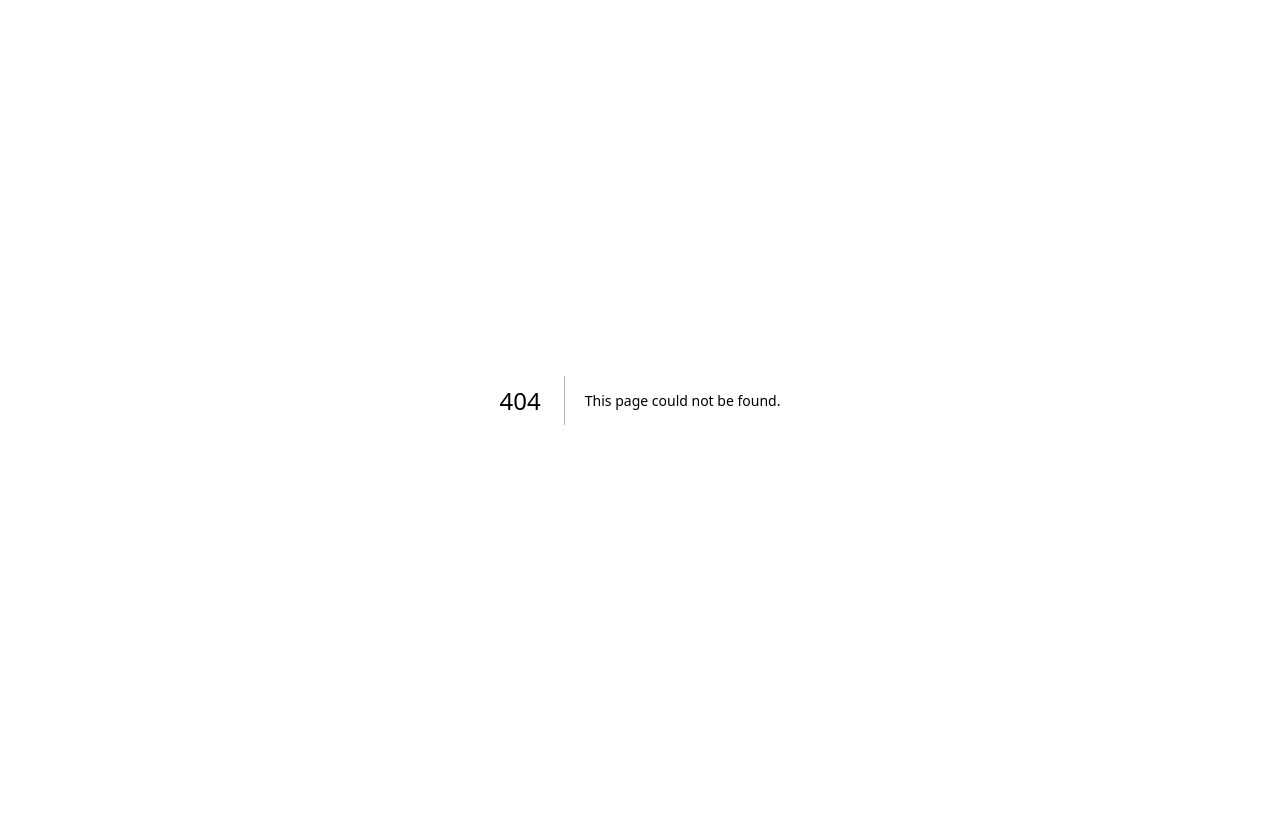
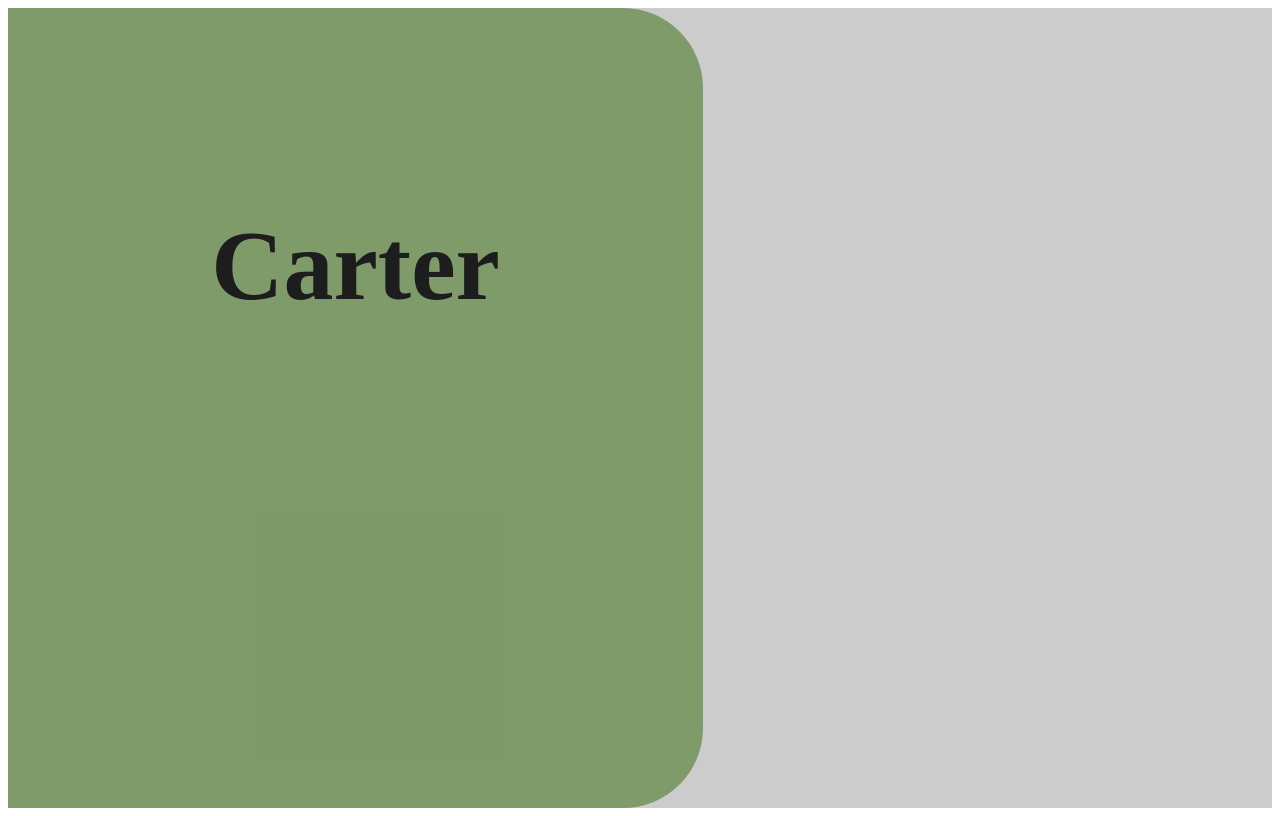
Before and after one commit to Tech180/carter, a Next.js app: page /home in a window 1280 px wide. Before the commit this address had no page. Built offline with nearby package versions, Linux system fonts and the light colour scheme.

Commit message:
start of project -> added font, started home page, reconfigured directories

```diff
--- a/package.json
+++ b/package.json
@@ -9,9 +9,12 @@
     "lint": "next lint"
   },
   "dependencies": {
+    "next": "14.2.3",
     "react": "^18",
+    "react-cookie": "^7.1.4",
     "react-dom": "^18",
-    "next": "14.2.3"
+    "react-router": "^6.24.0",
+    "react-router-dom": "^6.24.0"
   },
   "devDependencies": {
     "eslint": "^8",
--- /dev/null
+++ b/pages/_document.jsx
@@ -0,0 +1,16 @@
+// pages/_document.js
+
+import { Html, Head, Main, NextScript } from 'next/document';
+
+export default function Document() {
+  return (
+    <Html lang="en">
+      <Head>
+      </Head>
+      <body>
+        <Main />
+        <NextScript />
+      </body>
+    </Html>
+  );
+}
--- /dev/null
+++ b/pages/home.jsx
@@ -0,0 +1,16 @@
+'use client';
+
+import React from 'react';
+import Header from '@/app/frontend/UI/headers/home-header';
+
+function Home() {
+  return (
+    <>
+      <Header />
+      {//<Footer />
+      }
+    </>
+  );
+}
+
+export default Home;
--- /dev/null
+++ b/src/app/frontend/UI/darkmode/darkswitch.jsx
@@ -0,0 +1,22 @@
+import { useState, useEffect } from 'react';
+import { useCookies } from 'react-cookie';
+
+const DarkSwitch = () => {
+  const [cookies, setCookie] = useCookies(['darkMode']);
+  const [darkMode, setDarkMode] = useState(false);
+
+  useEffect(() => {
+    const savedDarkMode = cookies.darkMode === 'true';
+    setDarkMode(savedDarkMode);
+  }, [cookies.darkMode]);
+
+  const toggleDarkMode = () => {
+    const newMode = !darkMode;
+    setDarkMode(newMode);
+    setCookie('darkMode', newMode.toString(), { path: '/' });
+  };
+
+  return [darkMode, toggleDarkMode];
+};
+
+export default DarkSwitch;
--- /dev/null
+++ b/src/app/frontend/UI/headers/home-header.jsx
@@ -0,0 +1,89 @@
+import React from 'react';
+import DarkSwitch from '../darkmode/darkswitch';
+
+function Header() {
+  const [darkMode] = DarkSwitch();
+
+  const styles = `
+        .header-container,
+        .header-container-dark {
+            height: 100vh;
+            width: 100%;
+            display: flex;
+            flex-direction: column;
+            box-shadow: inset 0 0 0 1000px rgba(0, 0, 0, 0.2);
+            background-size: 100% auto;
+            user-select: none;
+        }
+
+        .header-container > h1,
+        .header-container-dark > h1 {
+            font-size: 100px;
+            margin-top: 250px;
+        }
+
+        .header-container > h1 {
+            color: #242424;
+        }
+
+        .header-container-dark > h1 {
+            color: #B39DDB;
+            font-size: 100px;
+            margin-top: 250px;
+        }
+
+        .header-container > h1 span {
+            position: relative;
+            display: inline-block;
+        }
+
+        .left-green-blob {
+            height: 101vh;
+            top: 0;
+            left: 0;
+            width: 55%;
+            background-color: #9DC183;
+            background-size: 100% auto;
+            background-position: center left;
+            justify-content: flex-start;
+            border-top-right-radius: 80px;
+            border-bottom-right-radius: 80px;
+            z-index: -1;
+        }
+
+        .left-green-blob > h1,
+        .left-green-blob-dark > h1 {
+            text-align: center;
+            font-size: 100px;
+            margin-top: 200px;
+        }
+
+        .left-green-blob > h1 {
+            color: #242424;
+        }
+
+        .left-green-blob-dark > h1 {
+            color: #B39DDB;
+            font-size: 100px;
+            margin-top: 250px;
+        }
+
+        .left-green-blob > h1 span {
+            position: relative;
+            display: inline-block;
+        }
+  `;
+
+  return (
+    <>
+    <style jsx>{styles}</style>
+        <div className={darkMode ? 'header-container-dark' : 'header-container'}>
+            <div className='left-green-blob'>
+                <h1>Carter</h1>
+            </div>
+        </div>
+    </>
+  );
+}
+
+export default Header;
--- a/src/app/globals.css
+++ b/src/app/globals.css
@@ -1,98 +1,11 @@
 :root {
-  --max-width: 1100px;
-  --border-radius: 12px;
-  --font-mono: ui-monospace, Menlo, Monaco, "Cascadia Mono", "Segoe UI Mono",
-    "Roboto Mono", "Oxygen Mono", "Ubuntu Monospace", "Source Code Pro",
-    "Fira Mono", "Droid Sans Mono", "Courier New", monospace;
 
-  --foreground-rgb: 0, 0, 0;
-  --background-start-rgb: 214, 219, 220;
-  --background-end-rgb: 255, 255, 255;
-
-  --primary-glow: conic-gradient(
-    from 180deg at 50% 50%,
-    #16abff33 0deg,
-    #0885ff33 55deg,
-    #54d6ff33 120deg,
-    #0071ff33 160deg,
-    transparent 360deg
-  );
-  --secondary-glow: radial-gradient(
-    rgba(255, 255, 255, 1),
-    rgba(255, 255, 255, 0)
-  );
-
-  --tile-start-rgb: 239, 245, 249;
-  --tile-end-rgb: 228, 232, 233;
-  --tile-border: conic-gradient(
-    #00000080,
-    #00000040,
-    #00000030,
-    #00000020,
-    #00000010,
-    #00000010,
-    #00000080
-  );
-
-  --callout-rgb: 238, 240, 241;
-  --callout-border-rgb: 172, 175, 176;
-  --card-rgb: 180, 185, 188;
-  --card-border-rgb: 131, 134, 135;
-}
-
-@media (prefers-color-scheme: dark) {
-  :root {
-    --foreground-rgb: 255, 255, 255;
-    --background-start-rgb: 0, 0, 0;
-    --background-end-rgb: 0, 0, 0;
-
-    --primary-glow: radial-gradient(rgba(1, 65, 255, 0.4), rgba(1, 65, 255, 0));
-    --secondary-glow: linear-gradient(
-      to bottom right,
-      rgba(1, 65, 255, 0),
-      rgba(1, 65, 255, 0),
-      rgba(1, 65, 255, 0.3)
-    );
-
-    --tile-start-rgb: 2, 13, 46;
-    --tile-end-rgb: 2, 5, 19;
-    --tile-border: conic-gradient(
-      #ffffff80,
-      #ffffff40,
-      #ffffff30,
-      #ffffff20,
-      #ffffff10,
-      #ffffff10,
-      #ffffff80
-    );
-
-    --callout-rgb: 20, 20, 20;
-    --callout-border-rgb: 108, 108, 108;
-    --card-rgb: 100, 100, 100;
-    --card-border-rgb: 200, 200, 200;
-  }
 }
 
 * {
   box-sizing: border-box;
   padding: 0;
   margin: 0;
-}
-
-html,
-body {
-  max-width: 100vw;
-  overflow-x: hidden;
-}
-
-body {
-  color: rgb(var(--foreground-rgb));
-  background: linear-gradient(
-      to bottom,
-      transparent,
-      rgb(var(--background-end-rgb))
-    )
-    rgb(var(--background-start-rgb));
 }
 
 a {
--- a/src/app/layout.js
+++ b/src/app/layout.js
@@ -1,7 +1,10 @@
-import { Inter } from "next/font/google";
+import { DM_Sans } from "next/font/google";
 import "./globals.css";
 
-const inter = Inter({ subsets: ["latin"] });
+const dm = DM_Sans ({
+  subsets: ["latin"],
+  display: 'swap',
+});
 
 export const metadata = {
   title: "Tamarinthian",
@@ -11,7 +14,7 @@ export const metadata = {
 export default function RootLayout({ children }) {
   return (
     <html lang="en">
-      <body className={inter.className}>{children}</body>
+      <body className={dm.className}>{children}</body>
     </html>
   );
 }
```
Also changed, not shown: src/app/frontend/UI/darkmode/darklight.jsx (added, +93 -0 lines), src/app/page.js (+23 -91 lines), 1 other file (tests, documents, lock files or other folders).
